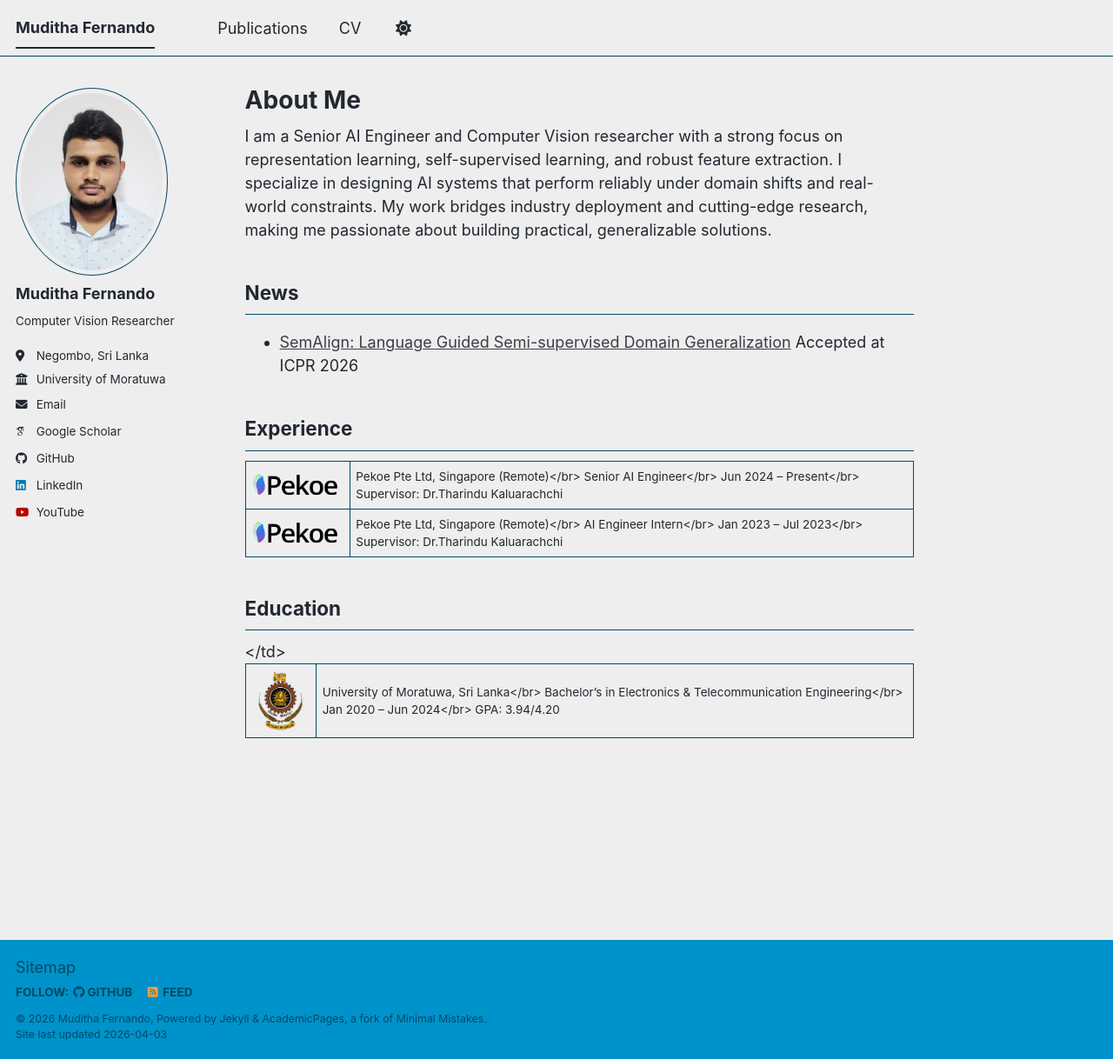
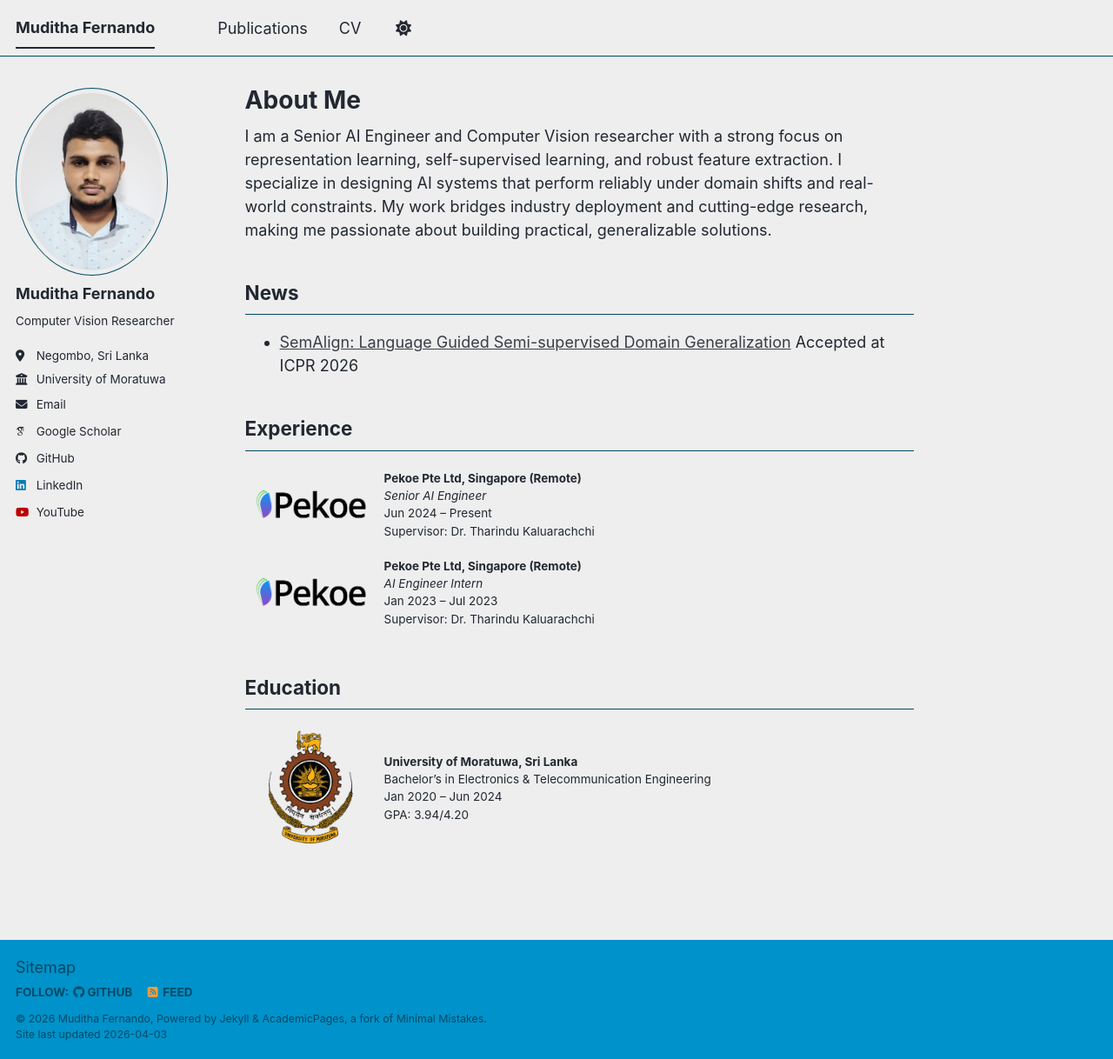
Before and after one commit to muditha11/muditha11.github.io, a Jekyll site: the page built from _pages/about.md, in a window 1280 px wide and 1218 px high. Shown: the whole window at 87% size. Built offline with Jekyll 4.4.1, drawn with Linux system fonts in a browser that asks for light colours; some web fonts are replaced; a script bundle is joined from its source files by our own code; library files that are not in the unit come from our copies.

Commit message:
homepage updates

```diff
--- a/_pages/about.md
+++ b/_pages/about.md
@@ -16,31 +16,50 @@ I am a Senior AI Engineer and Computer Vision researcher with a strong focus on
 
 ## Experience
 
-<table> <tr> <td width="120"> <img src="/images/Pekoe.png" width="100"> </td> <td>
+<table style="border-collapse: collapse; border: none;">
+  <tr>
+    <td style="border: none; padding: 10px;" width="150">
+      <img src="/images/Pekoe.png" width="140">
+    </td>
+    <td style="border: none; padding: 10px;">
 
-Pekoe Pte Ltd, Singapore (Remote)</br>
-Senior AI Engineer</br>
-Jun 2024 – Present</br>
-Supervisor: Dr.Tharindu Kaluarachchi
+      <b>Pekoe Pte Ltd, Singapore (Remote)</b><br>
+      <i>Senior AI Engineer</i><br>
+      Jun 2024 – Present<br>
+      Supervisor: Dr. Tharindu Kaluarachchi
 
-</td> </tr> <tr> <td> <img src="/images/Pekoe.png" width="100"> </td> <td>
+    </td>
+  </tr>
 
-Pekoe Pte Ltd, Singapore (Remote)</br>
-AI Engineer Intern</br>
-Jan 2023 – Jul 2023</br>
-Supervisor: Dr.Tharindu Kaluarachchi
+  <tr>
+    <td style="border: none; padding: 10px;">
+      <img src="/images/Pekoe.png" width="140">
+    </td>
+    <td style="border: none; padding: 10px;">
 
-</td> </tr> </table>
+      <b>Pekoe Pte Ltd, Singapore (Remote)</b><br>
+      <i>AI Engineer Intern</i><br>
+      Jan 2023 – Jul 2023<br>
+      Supervisor: Dr. Tharindu Kaluarachchi
+
+    </td>
+  </tr>
+</table>
 
 ## Education
 
-<table> <tr>
+<table style="border-collapse: collapse; border: none;">
+  <tr>
+    <td style="border: none; padding: 10px;" width="150">
+      <img src="/images/University_of_Moratuwa_logo.png" width="140">
+    </td>
+    <td style="border: none; padding: 10px;">
 
-</td> </tr> <tr> <td> <img src="/images/University_of_Moratuwa_logo.png" width="100"> </td> <td>
+      <b>University of Moratuwa, Sri Lanka</b><br>
+      Bachelor’s in Electronics & Telecommunication Engineering<br>
+      Jan 2020 – Jun 2024<br>
+      GPA: 3.94/4.20
 
-University of Moratuwa, Sri Lanka</br>
-Bachelor’s in Electronics & Telecommunication Engineering</br>
-Jan 2020 – Jun 2024</br>
-GPA: 3.94/4.20
-
-</td> </tr> </table>
+    </td>
+  </tr>
+</table>
```
